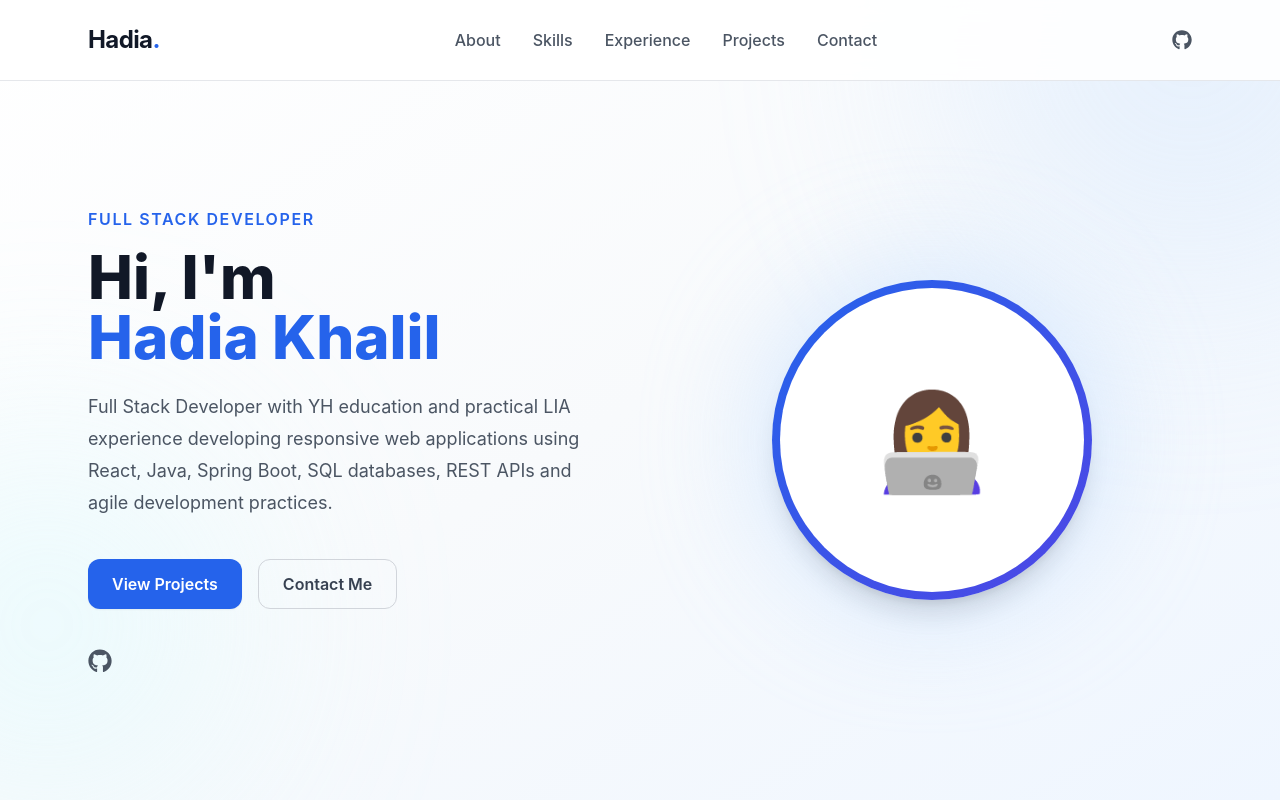
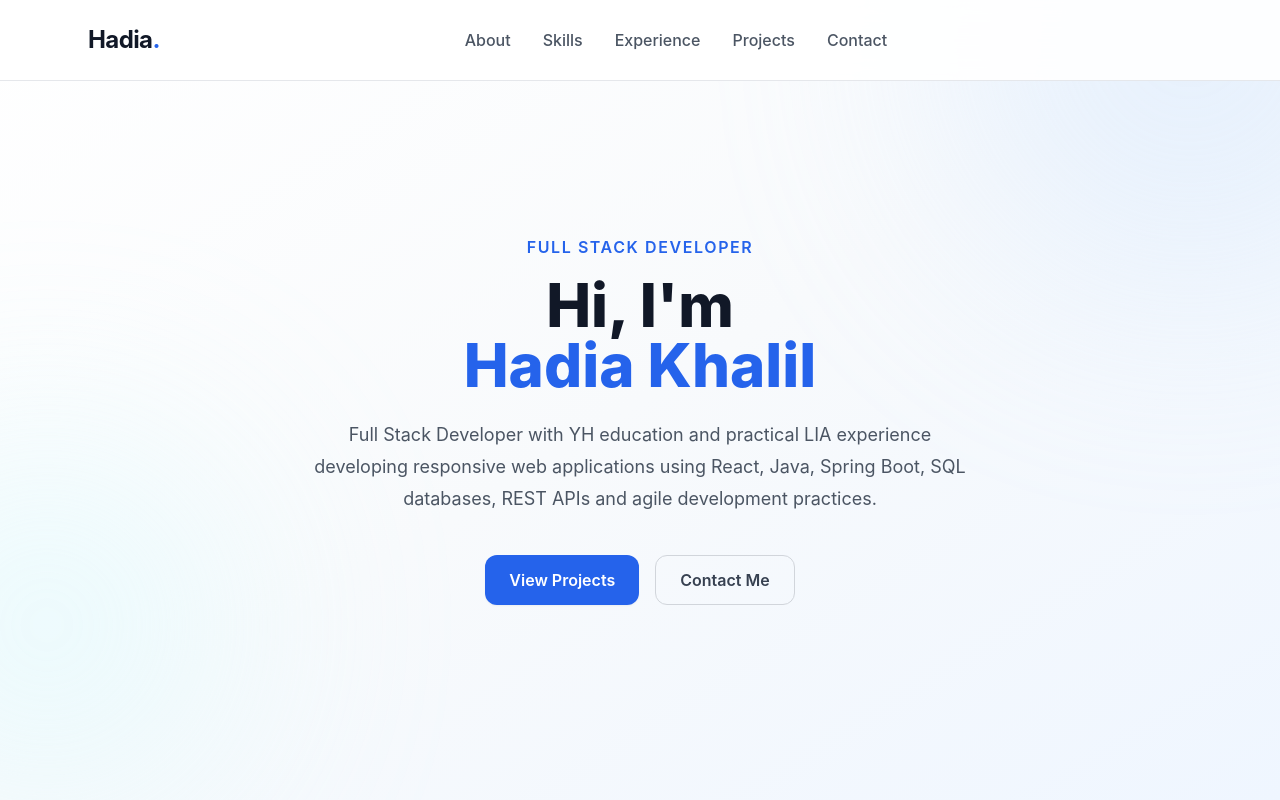
Before and after one commit to hadia55op/my-portfolio, a React (Create React App) app: page / in a window 1280 px wide. Shown: the top 800 px of the page. Built offline with nearby package versions, Linux system fonts and the light colour scheme.

Commit message:
fixed few isues

```diff
--- a/src/components/Experience.jsx
+++ b/src/components/Experience.jsx
@@ -17,7 +17,7 @@
     "REST API",
     "Maven",
     "GitHub",
-    "CI/CD",
+    //"CI/CD",
     "Render",
     "Supabase"
   ];
--- a/src/components/Hero.jsx
+++ b/src/components/Hero.jsx
@@ -21,6 +21,7 @@
     >
 
       {/* Background Glow Effects */}
+
       <div
         className="
           absolute
@@ -64,26 +65,21 @@
 
 
       {/* Main Content */}
+
       <div
         className="
           relative
           z-10
-          max-w-6xl
+          max-w-5xl
           mx-auto
           px-6
-          grid
-          lg:grid-cols-2
-          gap-16
-          items-center
+          text-center
         "
       >
 
-
-        {/* Left Content */}
-
         <motion.div
-          initial={{ opacity: 0, x: -40 }}
-          animate={{ opacity: 1, x: 0 }}
+          initial={{ opacity: 0, y: 40 }}
+          animate={{ opacity: 1, y: 0 }}
           transition={{ duration: 0.8 }}
         >
 
@@ -129,7 +125,8 @@
               text-lg
               text-gray-600
               leading-8
-              max-w-xl
+              max-w-2xl
+              mx-auto
             "
           >
             Full Stack Developer with YH education and practical LIA
@@ -140,18 +137,17 @@
 
 
 
-
           {/* Buttons */}
 
           <div
             className="
               flex
+              justify-center
               flex-wrap
               gap-4
               mt-10
             "
           >
-
 
             <Button href="#projects">
               View Projects
@@ -171,19 +167,19 @@
 
 
 
-
           {/* Social Links */}
 
           <div
             className="
               flex
+              justify-center
               items-center
               gap-5
               mt-10
             "
           >
 
-            <a
+            {/*<a
               href="https://github.com/hadia55op"
               target="_blank"
               rel="noopener noreferrer"
@@ -199,101 +195,12 @@
               <FaGithub />
 
             </a>
-
+*/}
 
           </div>
 
 
         </motion.div>
-
-
-
-
-
-
-        {/* Right Image */}
-
-        <motion.div
-          initial={{ opacity: 0, x: 40 }}
-          animate={{ opacity: 1, x: 0 }}
-          transition={{ duration: 0.8 }}
-          className="
-            flex
-            justify-center
-          "
-        >
-
-
-          <div
-            className="
-              relative
-            "
-          >
-
-
-            {/* Glow */}
-
-            <div
-              className="
-                absolute
-                inset-0
-                rounded-full
-                bg-blue-200
-                blur-3xl
-                opacity-70
-              "
-            />
-
-
-
-            {/* Circle */}
-
-            <div
-              className="
-                relative
-                w-80
-                h-80
-                rounded-full
-                bg-gradient-to-br
-                from-blue-600
-                to-indigo-600
-                p-2
-                shadow-xl
-              "
-            >
-
-
-              <div
-                className="
-                  w-full
-                  h-full
-                  rounded-full
-                  bg-white
-                  flex
-                  items-center
-                  justify-center
-                  overflow-hidden
-                "
-              >
-
-                {/* Replace later with your photo */}
-
-                <span className="text-8xl">
-                  👩‍💻
-                </span>
-
-
-              </div>
-
-
-            </div>
-
-
-          </div>
-
-
-        </motion.div>
-
 
 
       </div>
--- a/src/components/Navbar.jsx
+++ b/src/components/Navbar.jsx
@@ -46,7 +46,7 @@
         {/* Right Side */}
         <div className="flex items-center gap-4">
 
-          <a
+          {/*<a
             href="https://github.com/hadia55op"
             target="_blank"
             rel="noopener noreferrer"
@@ -54,7 +54,7 @@
             className="text-xl text-gray-600 hover:text-blue-600 transition"
           >
             <FaGithub />
-          </a>
+          </a>*/}
 
           <button
             onClick={() => setIsOpen(!isOpen)}
```
